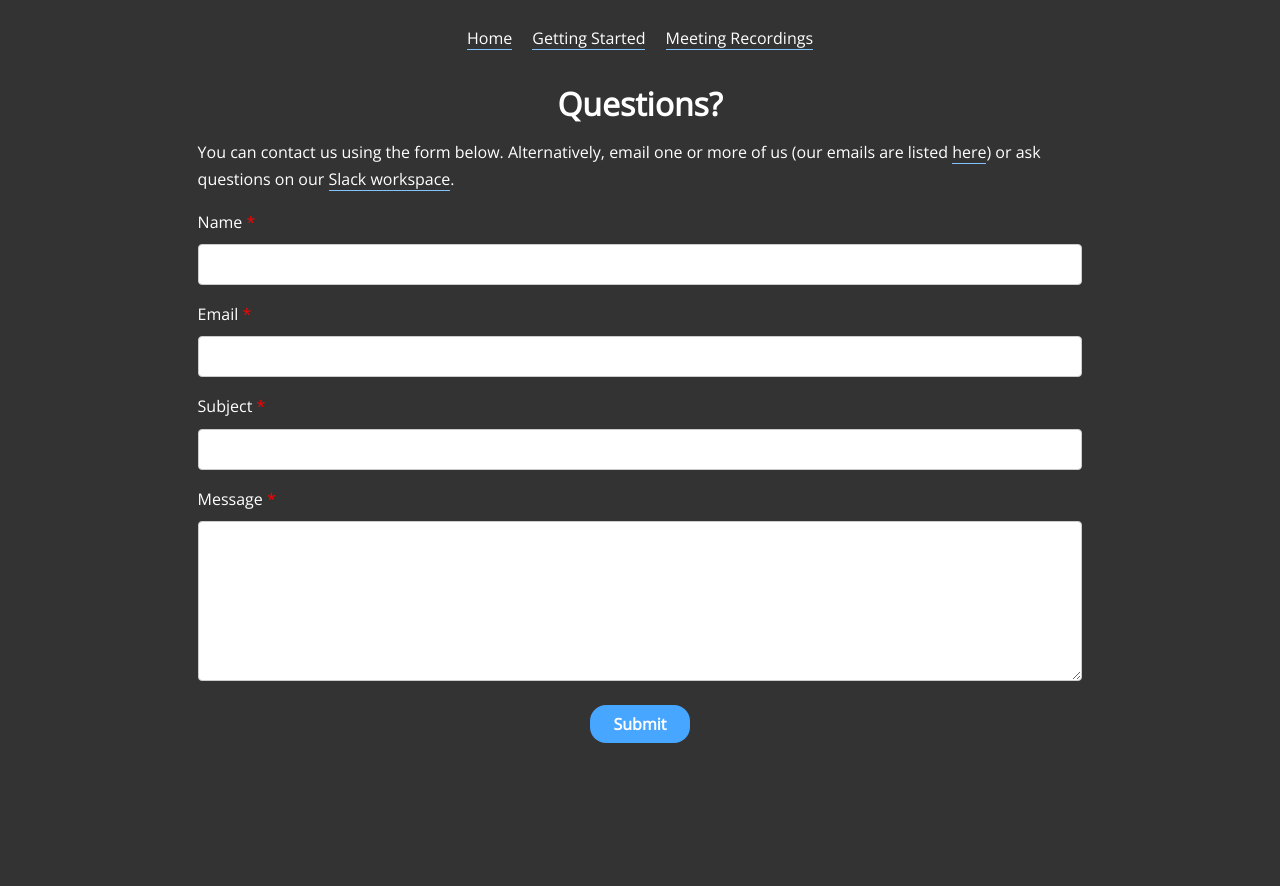
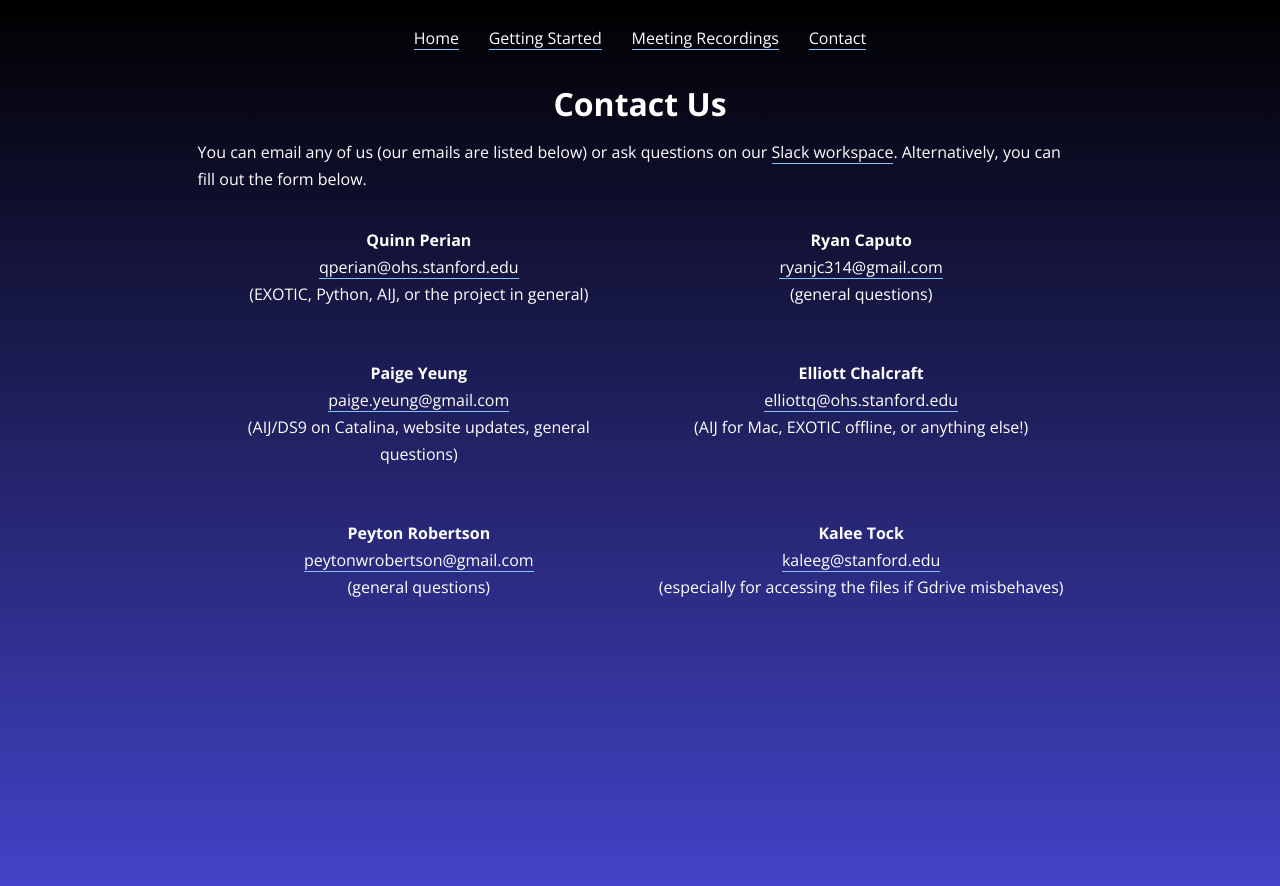
Before and after one commit to paigeyeung/exoplanetresearchworkshop, a Jekyll site: the page built from contact.md, in a window 1280 px wide. Shown: the top 886 px of the page. Built offline with Jekyll 4.4.1, drawn with Linux system fonts in a browser that asks for light colours.

Commit message:
Update website layout

```diff
--- a/_layouts/default.html
+++ b/_layouts/default.html
@@ -7,6 +7,7 @@
       <a href="/" class="nav-item">Home</a>
       <a href="/getting-started/" class="nav-item">Getting Started</a>
       <a href="/recordings/" class="nav-item">Meeting Recordings</a>
+      <a href="/contact/" class="nav-item">Contact</a>
       <!-- <a href="/contact/" class="nav-item">Questions?</a> -->
     </ul>
   </center>
--- a/contact.md
+++ b/contact.md
@@ -3,11 +3,46 @@ layout: default
 title: Contact Us
 ---
 
-# Questions?
+# Contact Us
 
-You can contact us using the form below. Alternatively, email one or more of us (our emails are listed [here](https://docs.google.com/document/d/1pvc_VuJrGJ2RAnDcASRZ8zGNFV2TPjd8K1PaKbrhOBE/edit?usp=sharing){:target="_blank"}) or ask questions on our [Slack workspace](https://join.slack.com/t/exoplanetrese-nug2480/shared_invite/zt-d63jj8jl-WFWgC0P9mOBvDLbJEvo5EQ). <!--Invite expires May 1-->
+You can email any of us (our emails are listed below) or ask questions on our [Slack workspace](https://join.slack.com/t/exoplanetrese-nug2480/shared_invite/zt-d63jj8jl-WFWgC0P9mOBvDLbJEvo5EQ). <!--Invite expires May 1--> Alternatively, you can fill out the form below.
 
-<form name="contact" method="post" data-netlify="true">
+<div class="row">
+    <div class="column">
+        <strong>Quinn Perian</strong><br><a href="mailto:qperian@ohs.stanford.edu">qperian@ohs.stanford.edu</a><br>
+        (EXOTIC, Python, AIJ, or the project in general)
+    </div>
+    <div class="column">
+        <strong>Ryan Caputo</strong><br><a href="mailto:ryanjc314@gmail.com">ryanjc314@gmail.com</a><br>
+        (general questions)
+    </div>
+</div>
+
+
+<div class="row" style="margin-top:1rem">
+    <div class="column">
+        <strong>Paige Yeung</strong><br><a href="mailto:paige.yeung@gmail.com">paige.yeung@gmail.com</a><br>
+        (AIJ/DS9 on Catalina, website updates, general questions)
+    </div>
+    <div class="column">
+        <strong>Elliott Chalcraft</strong><br><a href="mailto:elliottq@ohs.stanford.edu">elliottq@ohs.stanford.edu</a><br>
+        (AIJ for Mac, EXOTIC offline, or anything else!)
+    </div>
+</div>
+
+
+<div class="row" style="margin-top:1rem">
+    <div class="column">
+        <strong>Peyton Robertson</strong><br><a href="mailto:peytonwrobertson@gmail.com">peytonwrobertson@gmail.com</a><br>
+        (general questions)
+    </div>
+    <div class="column">
+        <strong>Kalee Tock</strong><br><a href="mailto:kaleeg@stanford.edu">kaleeg@stanford.edu</a><br>
+        (especially for accessing the files if Gdrive misbehaves)
+    </div>
+</div>
+
+<!-- <form name="contact" method="post" data-netlify="true">
     <label for="name">Name <font color="red">*</font></label>
     <input type="text" id="name" name="name" required>
     <label for="email">Email <font color="red">*</font></label>
@@ -17,4 +52,4 @@ You can contact us using the form below. Alternatively, email one or more of us
     <label for="message">Message <font color="red">*</font></label>
     <textarea id="message" name="message" style="height:10rem" required></textarea>
     <center><input type="submit" id="contact-form-submit" value="Submit" style="font-size:1rem"></center>
-</form>
+</form> -->
--- a/styles/styles.css
+++ b/styles/styles.css
@@ -1,4 +1,5 @@
 @import url('https://fonts.googleapis.com/css2?family=Open+Sans&display=swap');
+@import url('https://fonts.googleapis.com/css2?family=Open+Sans:wght@700&display=swap');
 
 @media only screen and (max-width: 600px) {
 	.page-display, #nav {
@@ -45,6 +46,8 @@ body {
     font-family: "Open Sans", system-ui, sans-serif;
     color: #fff;
 	background-color: #333;
+	background-image: linear-gradient(black,#44c);
+	background-attachment:fixed;
 	line-height: 1.7rem;
 }
 
@@ -60,7 +63,11 @@ a {
 	border-bottom: 0.01rem solid rgb(131,195,255);
 }
 
-a:hover, #nav a:active {
+.light-box a {
+	color: #000;
+}
+
+a:hover, .light-box a:hover, #nav a:active {
 	color: rgb(131,195,255);
 }
 
@@ -75,8 +82,8 @@ a:hover, #nav a:active {
 #nav .nav-item {
 	display: inline;
 	text-align: center;
-	margin-left: 0.5rem;
-	margin-right: 0.5rem;
+	margin-left: 0.8rem;
+	margin-right: 0.8rem;
 }
 @media only screen and (min-width: 600px) {
 	.row {
@@ -111,3 +118,21 @@ input[type=submit] {
 	font-family: 'Open Sans',system-ui,sans-serif;
 	font-weight: bold;
 }
+
+.light-box {
+	display: inline-block;
+	width: 92%;
+	align-items: center;
+	overflow: scroll;
+	background-color: white;
+	color: black;
+	box-shadow: 0.25rem 0.25rem 2rem 0rem rgba(0, 0, 0, 0.15);
+	border-radius: 1.5rem;
+	padding: 4%;
+	margin-top: 1rem;
+	margin-bottom: 1rem;
+}
+
+h2 {
+	text-align: center;
+}
```
Also changed, not shown: index.md (+12 -39 lines), recordings.md (+1 -1 lines).
